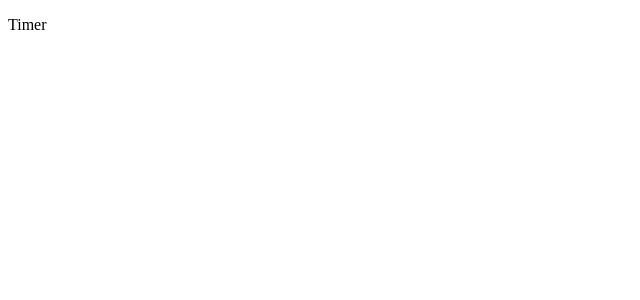
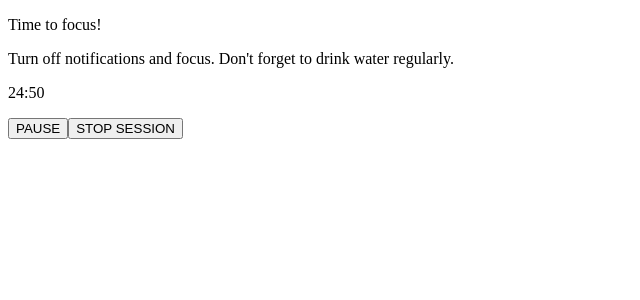
Before and after one commit to MarcelloDeidda/work-session-pacer, a React (Create React App) app: page / in a window 1280 px wide. Both pictures are taken after a click on the button "START SESSION". Shown: the top 300 px of the page, without its empty margins (0-640 px from the left). Built offline with nearby package versions, Linux system fonts and the light colour scheme.

Commit message:
Added Timer component to the app

```diff
--- a/src/App.js
+++ b/src/App.js
@@ -1,5 +1,6 @@
 import { React, useState } from "react";
 import Info from "./components/Info";
+import InfoModal from "./components/InfoModal";
 import Options from "./components/Options";
 import StudySection from "./components/StudySection";
 
@@ -24,17 +25,21 @@ function App() {
 
   if (sessionHasStarted) {
     return <StudySection
-      onSwitchSession={sessionSwitchHandler}
+      onSessionSwitch={sessionSwitchHandler}
       timers={timers}
     />
   } else {
-    return <Options
-      onSwitchSession={sessionSwitchHandler}
-      onTimerChange={timerChangeHandler}
-      timers={timers}
-    >
-      <Info />
-    </Options>
+    return <>
+      <Info>
+        <InfoModal />
+      </Info >
+      <Options
+        onSessionSwitch={sessionSwitchHandler}
+        onTimerChange={timerChangeHandler}
+        timers={timers}
+      >
+      </Options>
+    </>
   }
 }
 
--- a/src/components/Info.js
+++ b/src/components/Info.js
@@ -1,18 +1,17 @@
-const Info = () => {
-    return <div class="modal fade" id="exampleModal" tabindex="-1" aria-labelledby="exampleModalLabel" aria-hidden="true">
-    <div class="modal-dialog modal-dialog-centered">
-        <div class="modal-content">
-            <div class="modal-header bg-dark">
-                <h1 class="modal-title fs-5 text-light" id="exampleModalLabel">App Info</h1>
-                <button type="button" class="btn-close btn-close-white" data-bs-dismiss="modal" aria-label="Close"></button>
-            </div>
-            <div class="modal-body py-4">
-                <p class="fs-6 mb-1 text-center">This app was developed by <a style={{color: "black"}} href="https://marcellodeidda.github.io/" target="_blank">Marcello Deidda</a>, using React.js.</p>
-                <p class="fs-6 mb-1 text-center">Credit for the pictures go to <a style={{color: "black"}} href="https://unsplash.com/@talesbyjen" target="_blank">Jen P.</a> and <a style={{color: "black"}} href="https://unsplash.com/@andriklangfield" target="_blank">Andrik Langfield</a>.</p>
-            </div>
+import { React } from "react";
+
+const Info = props => {
+    return <>
+        <div>
+            <h1>
+                Work Session Pacer
+                <button type="button" class="btn btn-dark ms-3" data-bs-toggle="modal" data-bs-target="#exampleModal">i</button>
+            </h1>
+            <p>Improve your focus with Pomodoro method!</p>
+            <p>This app will help you manage your work/study sessions by alternating a long focus timer, with a short break timer. Select the timer length and start working now!</p>
         </div>
-    </div>
-</div>
+        {props.children}
+    </>
 }
 
 export default Info;
--- /dev/null
+++ b/src/components/InfoModal.js
@@ -0,0 +1,18 @@
+const InfoModal = () => {
+    return <div class="modal fade" id="exampleModal" tabindex="-1" aria-labelledby="exampleModalLabel" aria-hidden="true">
+    <div class="modal-dialog modal-dialog-centered">
+        <div class="modal-content">
+            <div class="modal-header bg-dark">
+                <h1 class="modal-title fs-5 text-light" id="exampleModalLabel">App Info</h1>
+                <button type="button" class="btn-close btn-close-white" data-bs-dismiss="modal" aria-label="Close"></button>
+            </div>
+            <div class="modal-body py-4">
+                <p class="fs-6 mb-1 text-center">This app was developed by <a style={{color: "black"}} href="https://marcellodeidda.github.io/" target="_blank">Marcello Deidda</a>, using React.js.</p>
+                <p class="fs-6 mb-1 text-center">Credit for the pictures go to <a style={{color: "black"}} href="https://unsplash.com/@talesbyjen" target="_blank">Jen P.</a> and <a style={{color: "black"}} href="https://unsplash.com/@andriklangfield" target="_blank">Andrik Langfield</a>.</p>
+            </div>
+        </div>
+    </div>
+</div>
+}
+
+export default InfoModal;
--- a/src/components/Options.js
+++ b/src/components/Options.js
@@ -22,15 +22,7 @@ const Options = props => {
     }
 
     return <>
-        <div>
-            <h1>
-                Work Session Pacer
-                <button type="button" class="btn btn-dark ms-3" data-bs-toggle="modal" data-bs-target="#exampleModal">i</button>
-            </h1>
-            <p>Improve your focus with Pomodoro method!</p>
-            <p>This app will help you manage your work/study sessions by alternating a long focus timer, with a short break timer. Select the timer length and start working now!</p>
-        </div>
-        <form onSubmit={props.onSwitchSession}>
+        <form onSubmit={props.onSessionSwitch}>
             <div>
                 <label forHTML="focus-timer">Focus Timer</label>
                 <input onChange ={focusTimerChangeHandler} type="number" id="focus-timer" min={1} max={60} value={Math.floor(props.timers.focusTimer / 60 )} />
@@ -41,7 +33,6 @@ const Options = props => {
             </div>
             <button type="submit">START SESSION</button>
         </form>
-        {props.children}
     </>
 }
 
--- a/src/components/StudySection.js
+++ b/src/components/StudySection.js
@@ -1,4 +1,5 @@
 import { React, useState } from "react";
+import Timer from "./Timer";
 
 const root = document.getElementById("root");
 
@@ -25,16 +26,26 @@ const StudySection = props => {
     if (focusMode) {
         return <>
             <div id="focus-background"></div>
-            <p
+            <Timer
                 focusMode={focusMode}
                 timers={props.timers}
-                onToggleMode={modeToggleHandler}
+                onModeToggle={modeToggleHandler}
                 onTimerChange={timerToggleHandler}
-                onSwitchSession={props.onSwitchSession}
+                onSessionSwitch={props.onSessionSwitch}
                 timerOn={timerOn}
-                >
-                    Timer
-                </p>
+            />
+        </>
+    } else {
+        return <>
+            <Timer
+                focusMode={focusMode}
+                timers={props.timers}
+                onModeToggle={modeToggleHandler}
+                onTimerChange={timerToggleHandler}
+                onSessionSwitch={props.onSessionSwitch}
+                timerOn={timerOn}
+            />
+            <div id="break-background"></div>
         </>
     }
 }
--- /dev/null
+++ b/src/components/Timer.js
@@ -0,0 +1,45 @@
+import { React, useState, useEffect } from "react";
+
+const Timer = props => {
+    const [secondsLeft, setSecondsLeft] = useState(props.timers.focusTimer);
+
+    useEffect(() => {
+        let interval = null;
+
+        if (secondsLeft === 0 & props.timerOn) {
+            props.onModeToggle();
+            return;
+        } else if (props.timerOn) {
+            interval = setInterval(() => {
+                setSecondsLeft(prevState => prevState - 10);
+            }, 1000);
+        } else {
+            clearInterval(interval);
+        }
+
+        return () => clearInterval(interval);
+    }, [props.timerOn, secondsLeft]);
+
+    useEffect(() => {
+        setSecondsLeft(props.focusMode ? props.timers.focusTimer : props.timers.breakTimer);
+    }, [props.focusMode]);
+
+    let timerMinutes = Math.floor(secondsLeft / 60);
+    let timerSeconds = secondsLeft % 60;
+
+    const title = `Time to ${props.focusMode ? "focus" : "rest"}!`
+    const subtitle = props.focusMode ? "Turn off notifications and focus. Don't forget to drink water regularly." : "Stand up, do some stretching, make yourself some tea and relax."
+
+    return <div>
+        <p>{title}</p>
+        <p>{subtitle}</p>
+        <p id="timer-display">{timerMinutes < 10 ? "0" : ""}{timerMinutes}:{timerSeconds < 10 ? "0" : ""}{timerSeconds}</p>
+        <div>
+            <button onClick={props.onTimerChange}>{props.timerOn ? "PAUSE" : "START"}</button>
+            <button onClick={props.onSessionSwitch}>STOP SESSION</button>
+        </div>
+    </div>
+
+}
+
+export default Timer;
```
